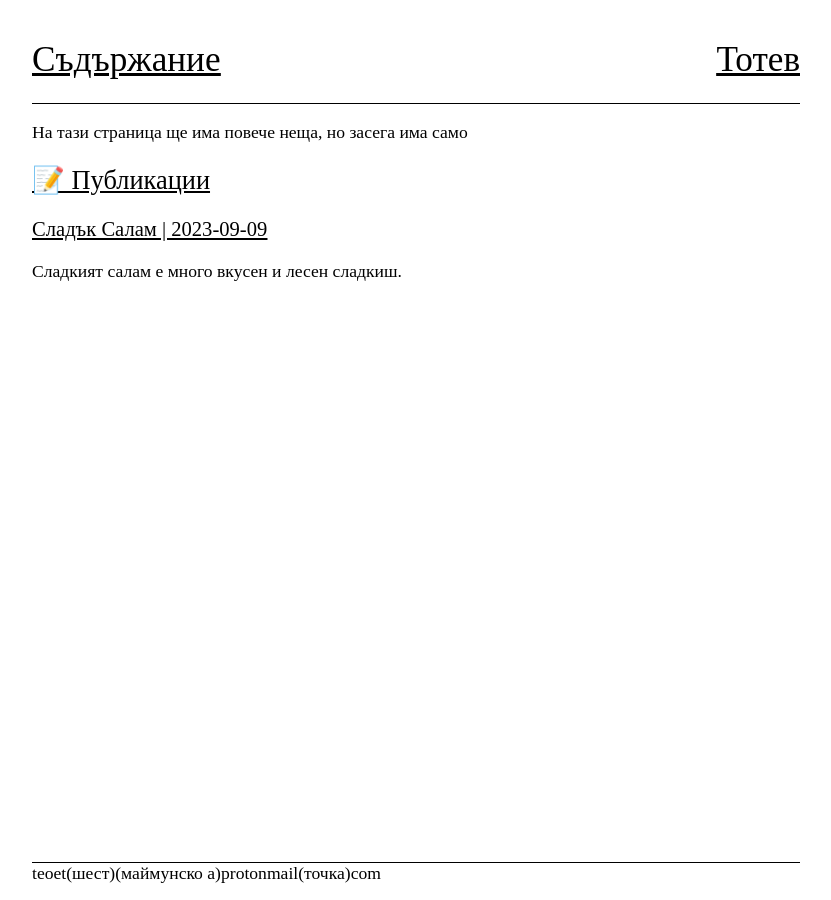
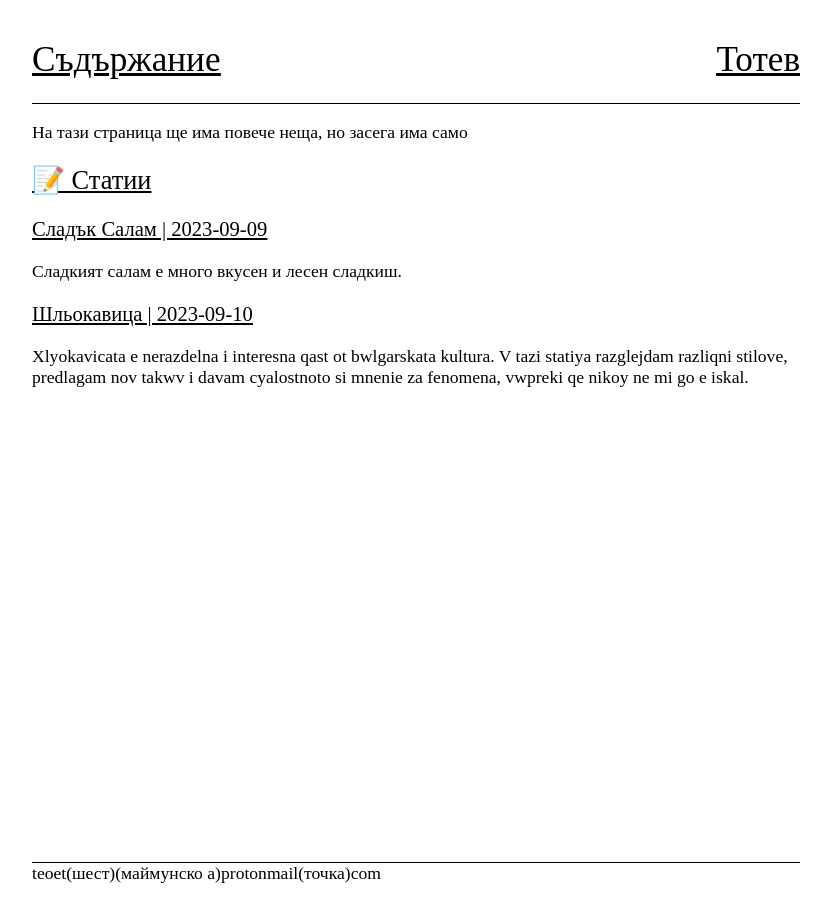
Before and after one commit to teoet6/totev.xyz, a Jekyll site: the page built from index.md, in a window 1280 px wide. Shown: the whole page, without its empty margins (224-1055 px from the left). Built offline with Jekyll 4.4.1, drawn with Linux system fonts in a browser that asks for light colours; our own code applies the rules of GitHub Pages for plain Markdown files; some of the changed lines change nothing that is shown.

Commit message:
Add xlyokavica post

```diff
--- /dev/null
+++ b/_posts/2023-09-10-xlyokavica.md
@@ -0,0 +1,148 @@
+Xlyokavicata e nerazdelna i interesna qast ot bwlgarskata kultura. V tazi statiya razglejdam
+razliqni stilove, predlagam nov takwv i davam cyalostnoto si mnenie za fenomena, vwpreki qe nikoy
+ne mi go e iskal.
+
+Statiyata e napisana na predlojeniyat stil, zaxtoto e tematiqno.
+
+## Tehniqeski predpostavki
+
+Osnovnata azbuka na telekomunikacionnite sistemi (telefoni, internet i dr.) e angliyskata latinica.
+Tova veroyatno se dwlji na golemiyat prinos na Xtatite kwm razvitieto im, no az ne swm istorik i xte
+ostavya istoriqeskiyat analiz drugimu. Pri vsiqki sluqai, navlizaneto na sistemi, poddwrjaxti
+na pwrvo myasto angliyskata latinica, v sredi, kwdeto tya е nedostatwqna, swzdava izvestni problemi.
+Problemi se swzdavat dori za ispancite, koito priemat _ñ_ za bukva, korenno razliqna ot _n_.
+
+Osven telekomunikacionnite sistemi, (kato cyalo) nay-bogatite i kulturni dwrjavi pixat na latinica,
+taka qe pone imenata si tryabva da mojem da napixem na tyahnata azbuka.
+
+## Kulturni predpostavki
+
+Ograniqeniyata na telekomunikacionnite sistemi veqe poqti ne swxtestvuvat, a obiknovenniyat qovek
+ryadko tryabva da si napixe imeto, taka qe qujdenec da go proqete. Gledayki samo tezi dva priznaka,
+bihme oqakvali qe poqti nikoy ne pixe na xlyokavica v dnexno vreme. Tova ne e taka.
+
+Vyarvam qe xlyokavicata ima golyama kulturna i izrazna potrebnost. Neynite potrebiteli qesto ya
+polzvat, za da pridadat neseriozen/priyatelski ton na napisanoto. V tozi smiswl, neynoto izpolzvane
+e podobno na izpuskaneto na prepinatelni znaci, izpolzvaneto na malka bukva v naqaloto na
+izreqenieto i izpolzvaneto na jargonni dumi i frazi.
+
+Podobno na jargona, toqniyat stil xlyokavica moje da e priznak na podkultura, kwm koyato prinadleji
+swotvetniyat potrebitel -- qovek izpolzvaxt _4_ i _6_ za _ч_ i _ш_ veroyatno e na nad 25 godixna
+vwzrast i baya si e pisal po skype navremeto. Novi stilove izpolzvat _x_ i _y_ za _х_ i _у_, no az
+ne prinwdleja kwm podkulturite koito gi polzvat, taka qe ne bih mogwl da kaja na kakvo sa priznak.
+
+Estestveno vseki qovek ima sobstven stil na pisane. V tozi smiswl pisaneto na xlyokavica e
+sebeizrazyavane, koeto ne moje da bwde izpwlneno qrez pisaneto na kirilica.
+
+## Kultirni _ne_postavki
+
+Bwlgarskiyat narod i ezik sa iztoqnikwt na kirilicata, koyato pwk e swzdadena specialno za nego.
+Osven qe kirilicata e kulturno nasledstvo na Bwlgariya, tya prosto e po-udobna. Da ya sravnyavame s
+latinicata e kato da sravnyavame kustyum, premeren i uxit za toqno opredelen qovek, s kustyum ot
+magazina -- kirilicata e premerena i uxita za nas i e po-udobna. Poradi tezi priqini mnogo hora,
+vklyuqitelno i az, sa protiv pisaneto na xlyokavica.
+
+Edinstvenoto, koeto protivnicite na xlyokavicata mogat da napravyat, e da neya polzvat. Tova obaqe
+nyama da spre drugite. Vwpreki qe swm protiv xlyokavicata, swm rexil da uqastvam v neynoto razvitie,
+zaxtoto mi e intersno.
+
+## Stilove i razswjdeniya po tyah
+
+V Bwlgarskiyat ezik priswstvat ~12 bukvi, koito trudno se xlyokavizirat. Razliqnite stilove
+sa kombinaciya ot izbori za izpisvaneto na vsyaka ot tyah.
+
+- ж -- j, zh, ž
+- й -- j, y, i
+- у -- u, y, ou _spored nyakakwv si Andrey Danqev_
+- х -- h, x, kh _spored Velikobritaniya_
+- ц -- c, ts
+- ч -- ch, č, 4
+- ш -- sh, š, 6
+- щ -- sht, št, 6t
+- ъ -- u, a, e _napr, v imeto Dimit**e**r_
+- ь -- j, y, izyadena
+- ю -- yu, iu, ju, u
+- я -- ya, ia, ja, q
+
+Osven tozi katalog, ima i
+[zakon za transliteraciyata](https://dv.parliament.bg/DVWeb/showMaterialDV.jsp?idMat=16943).
+Zakonwt za transliteraciyata realno pokriva samo xlyokaviziraneto na imena, no az xte go razglejdam
+vse edno e cyalosten stil na xlyokavica.
+
+Spored men, dobro xlyokavizirane ima slednite priznaci:
+
+- Vwzmojno nay-malko _dvuznaci_ t.e. dve bukvi, znaqexti edin zvuk. Dvuznacite ne sa problem za
+  zapisvaneto na _я_, _ю_, i _щ_, twy kato te sa dva zvuka.
+- Vwzmojno nay-malko izklyuqeniya ot obxtoto pravilo.
+- **Lesno _otxlyokavizirane_** -- dokolkoto znam az swm pwrviyat koyto twrsi takova. Pod
+  _otxlyokavizirane_ imam predvid vwzmojnostta da se vwzstanovi originalniyat tekst. Stilovete,
+  otgovaryaxti na tozi priznak mogat da bwdat mnogo polezni za tehniqeski celi.
+- Izpolzvane samo na angliyskata latinica
+
+Ot gorniya spiswk az bih izbral slednata strategiya:
+
+- ж -- j
+- й -- y
+- у -- u
+- х -- h
+- ц -- c
+- ч -- ch
+- ш -- sh
+- щ -- sht
+- ъ -- u
+- ь -- y
+- ю -- yu
+- я -- ya
+
+Strategiyata ne e perfektna. Ima dva dvuznaka i _u_ se izpolzva za dva zvuka. Zaradi tova e trudna
+za otxlyokavizirane. Davam nyakolko primera:
+
+- kurvi -- курви, кърви
+- shema -- шема, схема
+
+Strategiyata e mnogo po-dobra ot zakona za transliteraciyata. Zakonwt glasi slednoto:
+
+- ж -- zh
+- й -- y
+- у -- u
+- х -- h
+- ц -- ts
+- ч -- ch
+- ш -- sh
+- щ -- sht
+- ъ -- a, osven v dumata _B**u**lgaria_
+- ь -- y
+- ю -- yu
+- я -- ya, osven v kraya na dumata v swyuza _ия_, когато се пише _ia_
+
+Tova e ot nay-loxite vwzmojni strategii. Ima qetiri dvuznaka, _a_ se izpolzva za dva zvuka i dve
+izklyuqeniya. Liqno az mislya, qe _a_ e ujasno xlyokavizirane na _ъ_. Zakonwt yavno misli swxtoto,
+zaxtoto tam e edno ot izklyuqeniyata. Osobeno twpo e xlyokaviziraneto na _ц_, twy kato pozvolyava
+dvusmislieto _otselvane → оцелване, отселване_. Izklyuqenieto, kwsaexto _я_, e nenujno i samo
+uslojnyava sistemata. Az imam teoriya, qe tazi xlyokavizaciya e naroqno izmislena da e kolkoto se
+moje, po-loxa...
+
+## Predlojeniyat ot men stil
+
+Kakto vidyahme ni ostavat tri problema -- _ч -- ch_, _ш -- sh_ и _ъ -- u_. Osven tyah ima i tri
+neizpolzvani bukvi ot latinicata -- _q_, _x_ i _w_. Nablyudatelniyat qitatel e zabelyazal qe az
+izpolzvam sledniya stil:
+
+- ж -- j
+- й -- y
+- у -- u
+- х -- h
+- ц -- c
+- ч -- q
+- ш -- x
+- щ -- xt
+- ъ -- w
+- ь -- y
+- ю -- yu
+- я -- ya
+
+Tozi stil e **swvwrxen** spored zadadenite iziskvaniya. Osobeno udoben e kogato krwxtavam faylove na
+kompyutwra si. Naprimer zaglaviyata na statiite v tazi stranica se pazyat na xlyokavica i se
+otxlyokavizirat za da izlizat na kirilica. Izpolzvam go i kogato me mwrzi da si smenya ezika na
+klaviaturata. Swxtestvuva problemwt qe e malko neintuitiven za novi qitateli i qesto me pitat dali
+swm piyan kogato pixa s nego.
--- a/index.md
+++ b/index.md
@@ -4,7 +4,7 @@ title: Съдържание
 
 На тази страница ще има повече неща, но засега има само
 
-## 📝 Публикации
+## 📝 Статии
 
 {% for post in site.posts reversed %}
 ### [{% include lat2cyr lat=post.title %} | {{ post.date | date: "%Y-%m-%d" }}]({{ post.url }})
```
